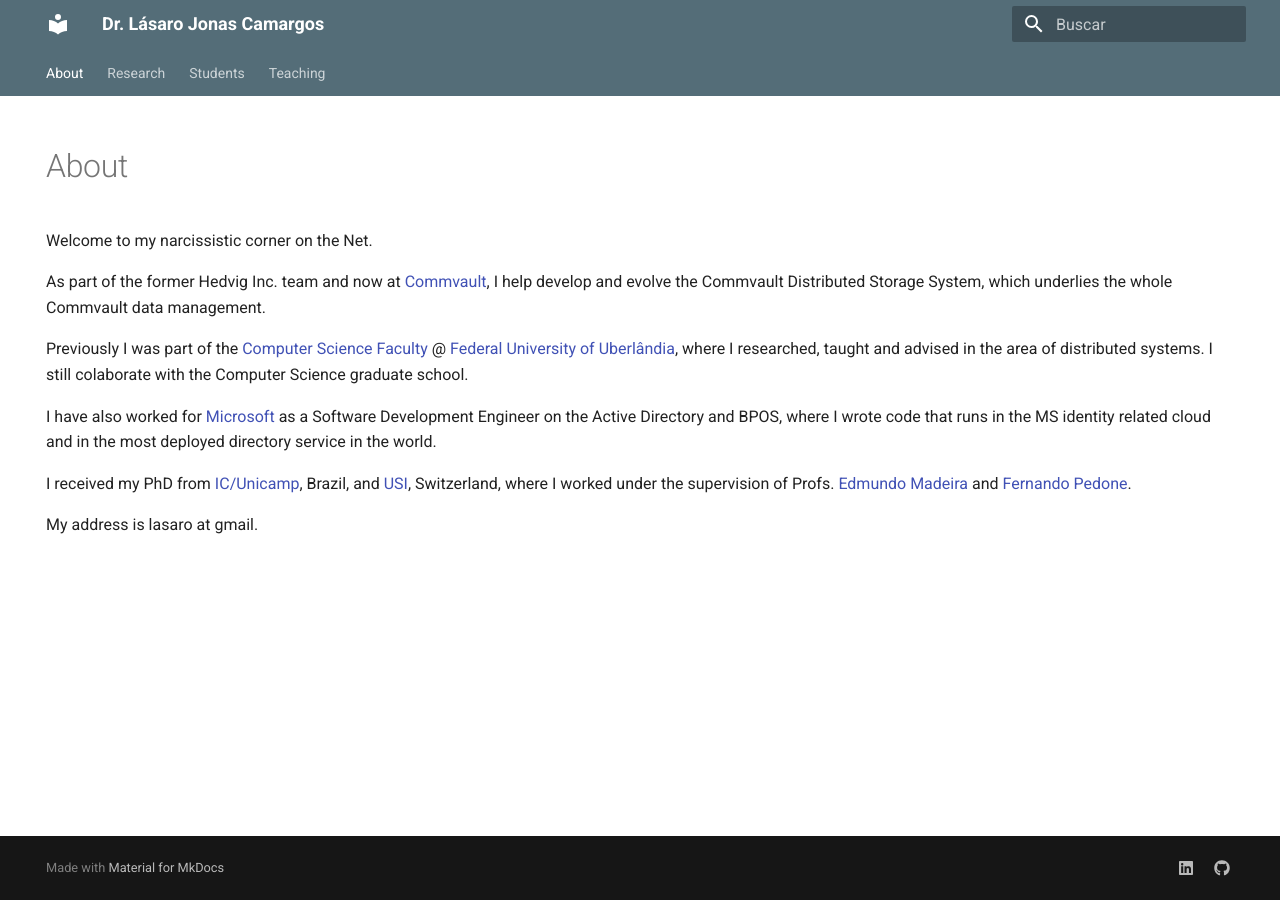
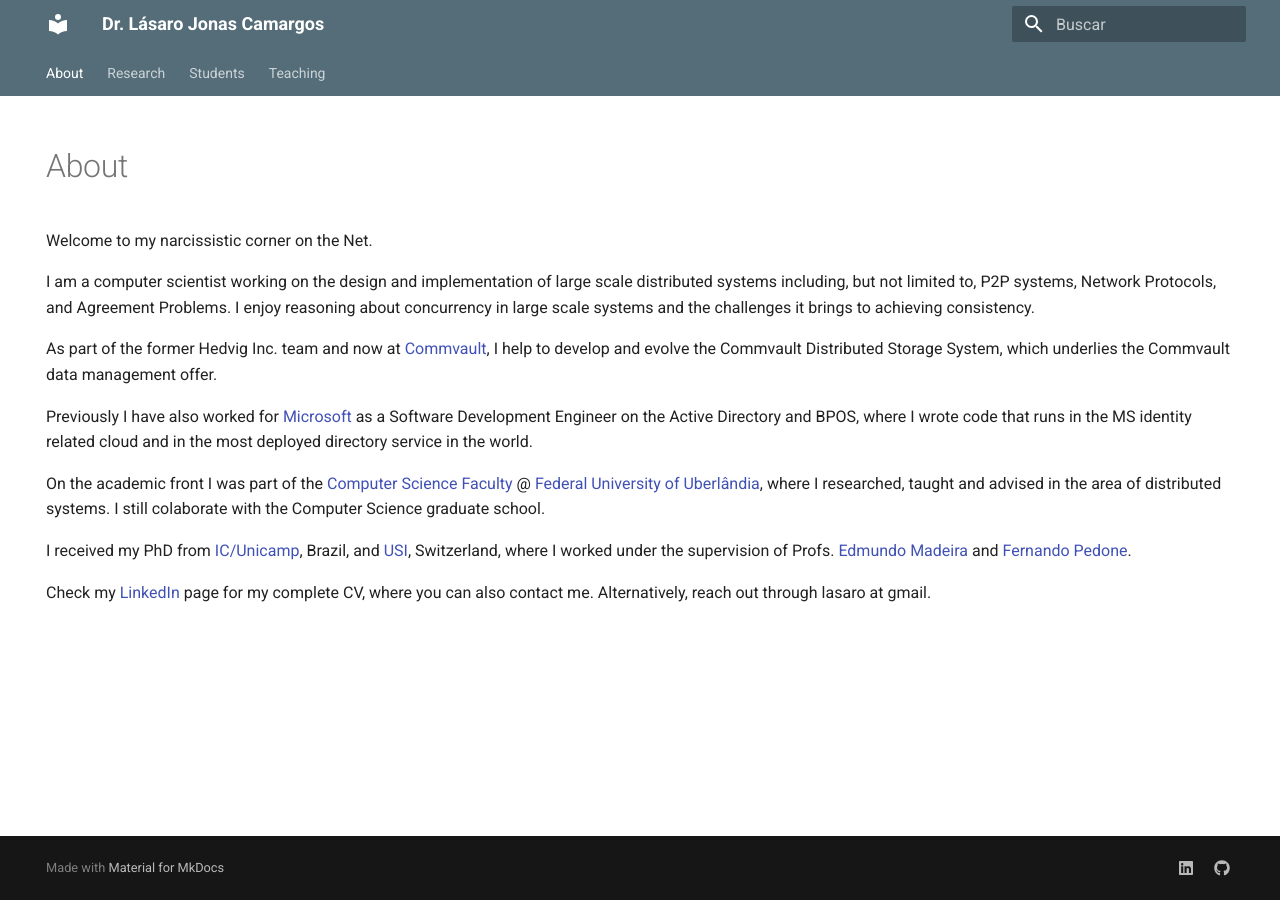
Before and after one commit to lasarojc/lasarojc.github.io, an MkDocs documentation site: the page built from docs/index.md, in a window 1280 px wide. Built offline with MkDocs 1.6.1 and Material for MkDocs 9.7.7, drawn with Linux system fonts in a browser that asks for light colours.

Commit message:
Update index.md

```diff
--- a/docs/index.md
+++ b/docs/index.md
@@ -6,13 +6,17 @@ hide:
 
 Welcome to my narcissistic corner on the Net.
 
-As part of the former Hedvig Inc. team and now at [Commvault](https://www.commvault.com/), I help develop and evolve the Commvault Distributed Storage System, which underlies the whole Commvault data management.
+I am a computer scientist working on the design and implementation of large scale distributed systems including, but not limited to, P2P systems, Network Protocols, and Agreement Problems.
+I enjoy reasoning about concurrency in large scale systems and the challenges it brings to achieving consistency.
 
-Previously I was part of the [Computer Science Faculty](https://www.facom.ufu.br) @ [Federal University of Uberlândia](https://www.ufu.br), where I researched, taught and advised in the area of distributed systems. I still colaborate with the Computer Science graduate school.
+As part of the former Hedvig Inc. team and now at [Commvault](https://www.commvault.com/), I help to develop and evolve the Commvault Distributed Storage System, which underlies the Commvault data management offer.
 
-I have also worked for [Microsoft](https://www.microsoft.com) as a Software Development Engineer on the Active Directory and BPOS, where I wrote code that runs in the MS identity related cloud and in the most deployed directory service in the world.
+Previously I have also worked for [Microsoft](https://www.microsoft.com) as a Software Development Engineer on the Active Directory and BPOS, where I wrote code that runs in the MS identity related cloud and in the most deployed directory service in the world.
+
+On the academic front I was part of the [Computer Science Faculty](https://www.facom.ufu.br) @ [Federal University of Uberlândia](https://www.ufu.br), where I researched, taught and advised in the area of distributed systems. I still colaborate with the Computer Science graduate school.
 
 I received my PhD from [IC/Unicamp](https://www.ic.unicamp.br), Brazil, and [USI](https://www.inf.usi.ch/en), Switzerland, where I worked under the supervision of Profs. [Edmundo Madeira](https://www.ic.unicamp.br/~edmundo) and [Fernando Pedone](https://www.inf.usi.ch/faculty/pedone/).
 <!-- As a PhD student I was a member of the Sprint project on high performance database replication.-->
 
-My address is lasaro at gmail.
+Check my [LinkedIn](https://www.linkedin.com/in/lasaro/) page for my complete CV, where you can also contact me.
+Alternatively, reach out through lasaro at gmail.
```
